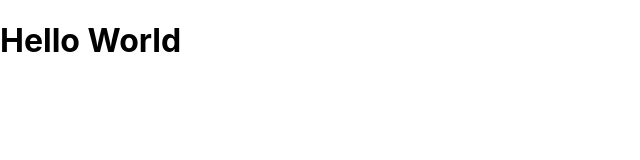
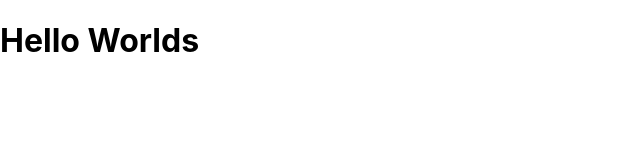
Before and after one commit to xkaikil/SAIT_FinalProject_HomeInventory, a React (Create React App) app: page / in a window 1280 px wide. Shown: the top 160 px of the page, without its empty margins (0-640 px from the left). Built offline with nearby package versions, Linux system fonts and the light colour scheme.

Commit message:
Testing Webstrom commit/push Hello world

```diff
--- a/src/App.js
+++ b/src/App.js
@@ -5,7 +5,7 @@ function App() {
   return (
 
       <div>
-        <h1>Hello World</h1>
+        <h1>Hello Worlds</h1>
       </div>
 
     // <div className="App">
```
